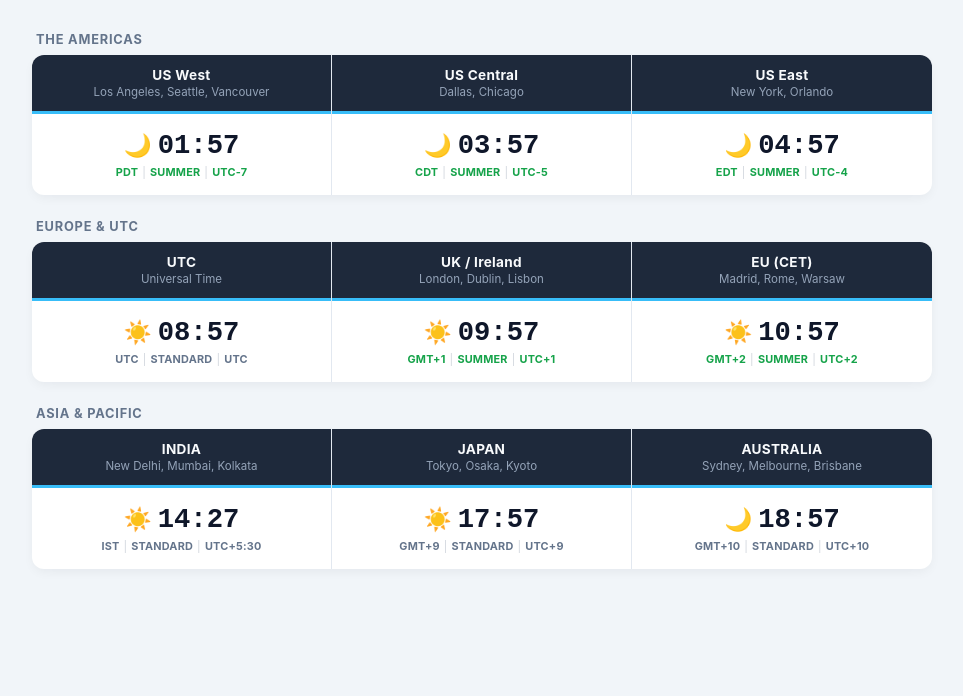
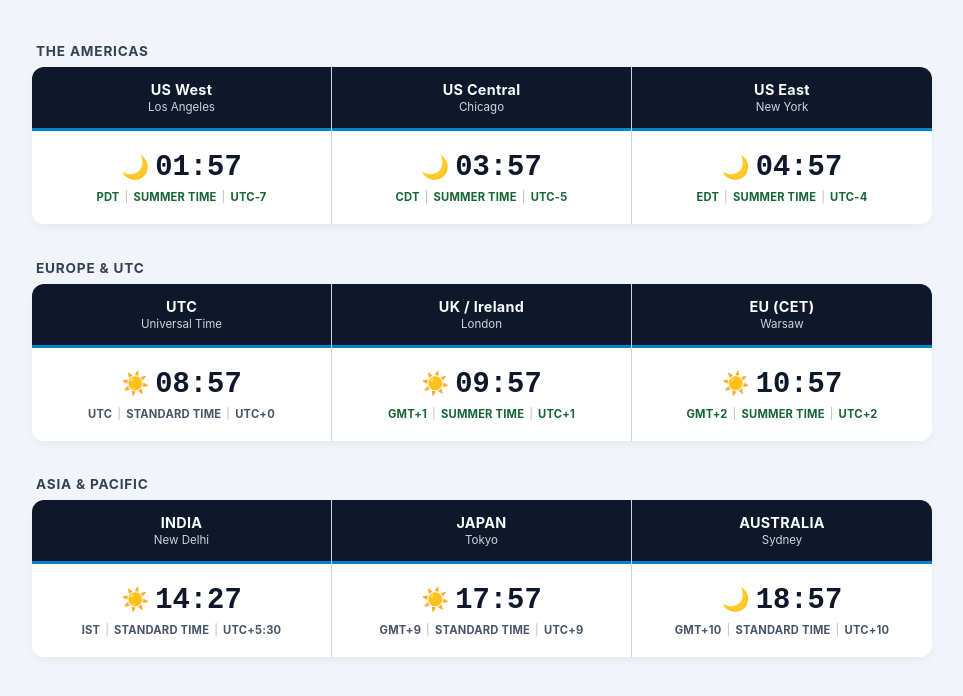
Before and after one commit to MikeyBronowski/mikeybronowski.github.io, a Jekyll site: the page time/index.html, which Jekyll copies as it is, in a window 1280 px wide. Shown: the top 696 px of the page, without its empty margins (158-1121 px from the left). Built offline with Jekyll 4.4.1, drawn with Linux system fonts in a browser that asks for light colours.

Commit message:
Update index.html

```diff
--- a/time/index.html
+++ b/time/index.html
@@ -2,34 +2,38 @@
 <html lang="en">
 <head>
     <meta charset="UTF-8">
-    <title>Clean Unified World Clock</title>
+    <meta name="viewport" content="width=device-width, initial-scale=1.0">
+    <title>Live World Clock Tracker</title>
     <style>
         body {
-            font-family: -apple-system, BlinkMacSystemFont, "Segoe UI", Roboto, sans-serif;
+            font-family: -apple-system, sans-serif;
             background-color: #f1f5f9;
-            color: #1e293b;
+            color: #0f172a;
             padding: 24px 12px;
             display: flex;
             flex-direction: column;
             align-items: center;
             gap: 24px;
         }
-        .section {
+        main {
             width: 100%;
             max-width: 900px;
+            display: flex;
+            flex-direction: column;
+            gap: 24px;
         }
         .section-title {
-            font-size: 0.8rem;
+            font-size: 0.85rem;
             font-weight: 700;
-            color: #64748b;
+            color: #334155;
             text-transform: uppercase;
             letter-spacing: 0.8px;
             margin-bottom: 8px;
             padding-left: 4px;
         }
-        /* Grid container replaces rigid HTML tables */
         .grid-card {
             display: grid;
+            /* Default: 3 columns for desktop screens */
             grid-template-columns: repeat(3, 1fr);
             background: white;
             border-radius: 12px;
@@ -40,29 +44,29 @@
             display: flex;
             flex-direction: column;
             align-items: center;
-            border-right: 1px solid #e2e8f0;
+            border-right: 1px solid #cbd5e1;
         }
         .column:last-child {
             border-right: none;
         }
         .header-block {
-            background-color: #1e293b;
+            background-color: #0f172a;
             color: #f8fafc;
             width: 100%;
-            padding: 12px 8px;
+            padding: 14px 8px;
             text-align: center;
             box-sizing: border-box;
-            border-bottom: 3px solid #38bdf8;
+            border-bottom: 3px solid #0284c7;
         }
         .header-title {
-            font-size: 0.85rem;
+            font-size: 0.9rem;
             font-weight: 700;
             letter-spacing: 0.3px;
         }
         .header-cities {
             display: block;
             font-weight: 400;
-            color: #94a3b8;
+            color: #cbd5e1;
             margin-top: 2px;
             font-size: 0.72rem;
             white-space: nowrap;
@@ -72,161 +76,246 @@
             padding: 0 4px;
         }
         .data-block {
-            padding: 16px 4px;
+            padding: 20px 4px;
             width: 100%;
             text-align: center;
             box-sizing: border-box;
         }
         .time {
-            font-size: 1.7rem;
+            font-size: 1.8rem;
             font-weight: 700;
             font-family: monospace;
-            margin-bottom: 4px;
+            margin-bottom: 6px;
             display: flex;
             align-items: center;
             justify-content: center;
             gap: 6px;
             color: #0f172a;
         }
-        /* Flattened single line format text */
         .info-line {
             display: flex;
             justify-content: center;
             align-items: center;
-            gap: 4px;
-            font-size: 0.68rem;
+            gap: 5px;
+            font-size: 0.7rem;
             font-weight: 700;
             text-transform: uppercase;
             letter-spacing: 0.2px;
             white-space: nowrap;
         }
-        .text-summer { color: #16a34a; }
-        .text-standard { color: #64748b; }
-        .divider {
-            opacity: 0.3;
-            font-weight: 400;
-            color: #64748b;
+        .text-summer { color: #166534; }
+        .text-standard { color: #475569; }
+        .divider { opacity: 0.4; font-weight: 400; color: #475569; }
+        .sun { color: #b45309; font-size: 1.4rem; }
+        .moon { color: #0284c7; font-size: 1.4rem; }
+        .sr-only {
+            position: absolute;
+            width: 1px;
+            height: 1px;
+            padding: 0;
+            margin: -1px;
+            overflow: hidden;
+            clip: rect(0, 0, 0, 0);
+            border: 0;
         }
-        .sun { color: #f59e0b; font-size: 1.4rem; }
-        .moon { color: #38bdf8; font-size: 1.4rem; }
+
+        /* RESPONSIVE RESPONSIVENESS FIX FOR NARROW WINDOWS */
+        @media (max-width: 768px) {
+            .grid-card {
+                /* Collapse grid into 1 single column stack on smaller widths */
+                grid-template-columns: 1fr;
+            }
+            .column {
+                /* Remove vertical dividing line since rows stack vertically */
+                border-right: none;
+                /* Add a bottom boundary line between stacked regions instead */
+                border-bottom: 1px solid #cbd5e1;
+            }
+            .column:last-child {
+                border-bottom: none;
+            }
+            .data-block {
+                padding: 16px 4px;
+            }
+        }
     </style>
 </head>
 <body>
-
-    <!-- BIT 1: AMERICAS -->
-    <div class="section">
-        <div class="section-title">The Americas</div>
-        <div class="grid-card" id="grid-americas"></div>
+    <h1 class="sr-only">International Dashboard Clocks</h1>
+    <main>
+        <section aria-label="The Americas Regions">
+            <h2 class="section-title">The Americas</h2>
+            <div class="grid-card">
+                <div class="column">
+                    <header class="header-block">
+                        <div class="header-title">US West</div>
+                        <small class="header-cities">Los Angeles</small>
+                    </header>
+                    <div class="data-block" id="data-us-west" aria-live="polite">Loading...</div>
                 </div>
-
-    <!-- BIT 2: EUROPE, UK & UTC -->
-    <div class="section">
-        <div class="section-title">Europe & UTC</div>
-        <div class="grid-card" id="grid-europe"></div>
+                <div class="column">
+                    <header class="header-block">
+                        <div class="header-title">US Central</div>
+                        <small class="header-cities">Chicago</small>
+                    </header>
+                    <div class="data-block" id="data-us-central" aria-live="polite">Loading...</div>
                 </div>
-
-    <!-- BIT 3: ASIA & AUSTRALIA -->
-    <div class="section">
-        <div class="section-title">Asia & Pacific</div>
-        <div class="grid-card" id="grid-asia"></div>
+                <div class="column">
+                    <header class="header-block">
+                        <div class="header-title">US East</div>
+                        <small class="header-cities">New York</small>
+                    </header>
+                    <div class="data-block" id="data-us-east" aria-live="polite">Loading...</div>
                 </div>
+            </div>
+        </section>
+        <section aria-label="Europe and UTC">
+            <h2 class="section-title">Europe & UTC</h2>
+            <div class="grid-card">
+                <div class="column">
+                    <header class="header-block">
+                        <div class="header-title">UTC</div>
+                        <small class="header-cities">Universal Time</small>
+                    </header>
+                    <div class="data-block" id="data-utc" aria-live="polite">Loading...</div>
+                </div>
+                <div class="column">
+                    <header class="header-block">
+                        <div class="header-title">UK / Ireland</div>
+                        <small class="header-cities">London</small>
+                    </header>
+                    <div class="data-block" id="data-uk-ireland" aria-live="polite">Loading...</div>
+                </div>
+                <div class="column">
+                    <header class="header-block">
+                        <div class="header-title">EU (CET)</div>
+                        <small class="header-cities">Warsaw</small>
+                    </header>
+                    <div class="data-block" id="data-eu-cet" aria-live="polite">Loading...</div>
+                </div>
+            </div>
+        </section>
+        <section aria-label="Asia and Pacific">
+            <h2 class="section-title">Asia & Pacific</h2>
+            <div class="grid-card">
+                <div class="column">
+                    <header class="header-block">
+                        <div class="header-title">INDIA</div>
+                        <small class="header-cities">New Delhi</small>
+                    </header>
+                    <div class="data-block" id="data-india" aria-live="polite">Loading...</div>
+                </div>
+                <div class="column">
+                    <header class="header-block">
+                        <div class="header-title">JAPAN</div>
+                        <small class="header-cities">Tokyo</small>
+                    </header>
+                    <div class="data-block" id="data-japan" aria-live="polite">Loading...</div>
+                </div>
+                <div class="column">
+                    <header class="header-block">
+                        <div class="header-title">AUSTRALIA</div>
+                        <small class="header-cities">Sydney</small>
+                    </header>
+                    <div class="data-block" id="data-australia" aria-live="polite">Loading...</div>
+                </div>
+            </div>
+        </section>
+    </main>
 
     <script>
-        const clockGroups = {
-            americas: [
-                { id: "us-west", label: "US West", cities: "Los Angeles, Seattle, Vancouver", zone: "America/Los_Angeles" },
-                { id: "us-central", label: "US Central", cities: "Dallas, Chicago", zone: "America/Chicago" },
-                { id: "us-east", label: "US East", cities: "New York, Orlando", zone: "America/New_York" }
-            ],
-            europe: [
-                { id: "utc", label: "UTC", cities: "Universal Time", zone: "UTC" },
-                { id: "uk-ireland", label: "UK / Ireland", cities: "London, Dublin, Lisbon", zone: "Europe/London" },
-                { id: "eu-cet", label: "EU (CET)", cities: "Madrid, Rome, Warsaw", zone: "Europe/Warsaw" }
-            ],
-            asia: [
-                { id: "india", label: "INDIA", cities: "New Delhi, Mumbai, Kolkata", zone: "Asia/Kolkata" },
-                { id: "japan", label: "JAPAN", cities: "Tokyo, Osaka, Kyoto", zone: "Asia/Tokyo" },
-                { id: "australia", label: "AUSTRALIA", cities: "Sydney, Melbourne, Brisbane", zone: "Australia/Sydney" }
-            ]
-        };
+        const clocksData = [
+            { id: "us-west", zone: "America/Los_Angeles" },
+            { id: "us-central", zone: "America/Chicago" },
+            { id: "us-east", zone: "America/New_York" },
+            { id: "utc", zone: "UTC" },
+            { id: "uk-ireland", zone: "Europe/London" },
+            { id: "eu-cet", zone: "Europe/Warsaw" },
+            { id: "india", zone: "Asia/Kolkata" },
+            { id: "japan", zone: "Asia/Tokyo" },
+            { id: "australia", zone: "Australia/Sydney" }
+        ];
 
         function getTimezoneMetrics(zone) {
             const now = new Date();
-            let shortName = new Intl.DateTimeFormat('en-US', { timeZone: zone, timeZoneName: 'short' }).formatToParts(now).find(p => p.type === 'timeZoneName').value;
+            let shortName = "UTC";
 
+            if (zone !== "UTC") {
+                const fmt = new Intl.DateTimeFormat('en-US', {
+                    timeZone: zone, timeZoneName: 'short'
+                });
+                const p = fmt.formatToParts(now);
+                const match = p.find(x => x.type === 'timeZoneName');
+                shortName = match ? match.value : "TZ";
+            }
             if (zone === "Asia/Kolkata") shortName = "IST";
-            if (zone === "UTC") shortName = "UTC";
 
-            const longName = new Intl.DateTimeFormat('en-US', { timeZone: zone, timeZoneName: 'long' }).formatToParts(now).find(p => p.type === 'timeZoneName').value;
-            const tzString = now.toLocaleDateString('en-US', { timeZone: zone, timeZoneName: 'shortOffset' });
-            let offset = tzString.split(', ')[1] || 'UTC+0';
+            let isSummer = false;
+            if (zone !== "UTC") {
+                const fmtLong = new Intl.DateTimeFormat('en-US', {
+                    timeZone: zone, timeZoneName: 'long'
+                });
+                const pLong = fmtLong.formatToParts(now);
+                const matchLong = pLong.find(x => x.type === 'timeZoneName');
+                const name = matchLong ? matchLong.value : "";
+                isSummer = name.includes("Daylight") || name.includes("Summer");
+            }
+
+            const fmtOff = new Intl.DateTimeFormat('en-US', {
+                timeZone: zone, timeZoneName: 'shortOffset'
+            });
+            const pOff = fmtOff.formatToParts(now);
+            const matchOff = pOff.find(x => x.type === 'timeZoneName');
+
+            let offset = matchOff ? matchOff.value : "GMT";
             offset = offset.replace('GMT', 'UTC');
-
-            const isSummer = longName.includes("Daylight") || longName.includes("Summer");
+            if (offset === "UTC") offset = "UTC+0";
 
             return { acronym: shortName, offset: offset, isSummer: isSummer };
-        }
-
-        function initializeGrid() {
-            Object.keys(clockGroups).forEach(groupKey => {
-                const container = document.getElementById(`grid-${groupKey}`);
-                container.innerHTML = "";
-
-                clockGroups[groupKey].forEach(item => {
-                    const column = document.createElement("div");
-                    column.className = "column";
-
-                    column.innerHTML = `
-                        <div class="header-block">
-                            <div class="header-title">${item.label}</div>
-                            <small class="header-cities" title="${item.cities}">${item.cities}</small>
-                        </div>
-                        <div class="data-block" id="data-${item.id}"></div>
-                    `;
-                    container.appendChild(column);
-                });
-            });
         }
 
         function updateLiveValues() {
             const now = new Date();
 
-            Object.keys(clockGroups).forEach(groupKey => {
-                clockGroups[groupKey].forEach(item => {
-                    const targetBlock = document.getElementById(`data-${item.id}`);
-                    if (!targetBlock) return;
+            clocksData.forEach(item => {
+                const block = document.getElementById(`data-${item.id}`);
+                if (!block) return;
 
-                    const hourStr = now.toLocaleTimeString("en-US", { timeZone: item.zone, hour12: false, hour: '2-digit' });
-                    const hour = parseInt(hourStr, 10);
+                const hStr = now.toLocaleTimeString("en-US", {
+                    timeZone: item.zone, hour12: false, hour: '2-digit'
+                });
+                const hour = parseInt(hStr, 10);
                 const isDay = hour >= 6 && hour < 18;
-                    const icon = isDay ? '<span class="sun">☀️</span>' : '<span class="moon">🌙</span>';
+
+                const emoji = isDay ? '☀️' : '🌙';
+                const emojiClass = isDay ? 'sun' : 'moon';
 
                 const timeString = now.toLocaleTimeString("en-US", {
                     timeZone: item.zone, hour: '2-digit', minute: '2-digit', hour12: false
                 });
 
-                    const metrics = getTimezoneMetrics(item.zone);
-                    const styleClass = metrics.isSummer ? 'text-summer' : 'text-standard';
-                    const modeText = metrics.isSummer ? 'Summer' : 'Standard';
+                const m = getTimezoneMetrics(item.zone);
+                const sClass = m.isSummer ? 'text-summer' : 'text-standard';
+                const modeText = m.isSummer ? 'Summer Time' : 'Standard Time';
 
-                    targetBlock.innerHTML = `
-                        <div class="time">${icon} ${timeString}</div>
-                        <div class="info-line ${styleClass}">
-                            <span>${metrics.acronym}</span>
-                            <span class="divider">|</span>
+                block.innerHTML = `
+                    <div class="time">
+                        <span class="${emojiClass}" aria-hidden="true">${emoji}</span>
+                        <time>${timeString}</time>
+                    </div>
+                    <div class="info-line ${sClass}">
+                        <span>${m.acronym}</span>
+                        <span class="divider" aria-hidden="true">|</span>
                         <span>${modeText}</span>
-                            <span class="divider">|</span>
-                            <span>${metrics.offset}</span>
+                        <span class="divider" aria-hidden="true">|</span>
+                        <span>${m.offset}</span>
                     </div>
                 `;
             });
-            });
         }
 
-        initializeGrid();
         updateLiveValues();
         setInterval(updateLiveValues, 1000);
     </script>
-
 </body>
 </html>
```
Lines whose indentation alone changed are shown as unchanged.
